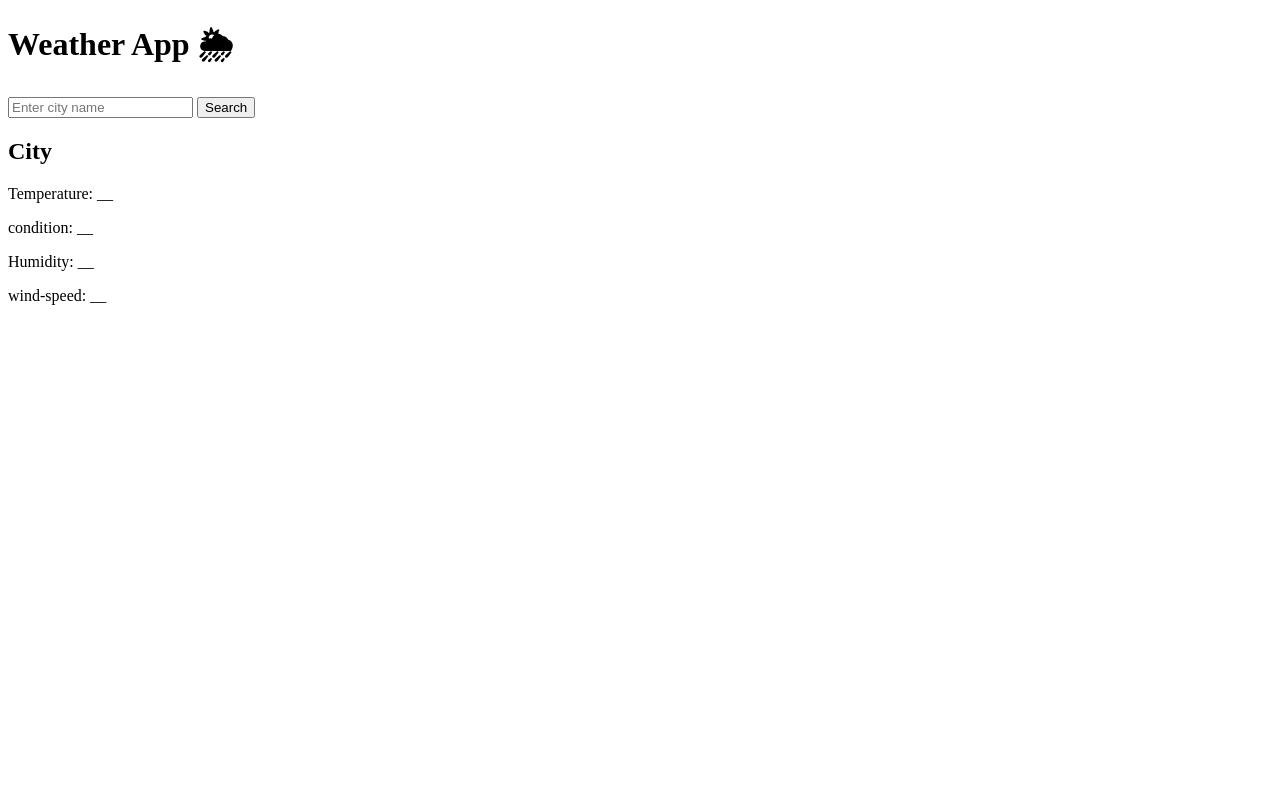
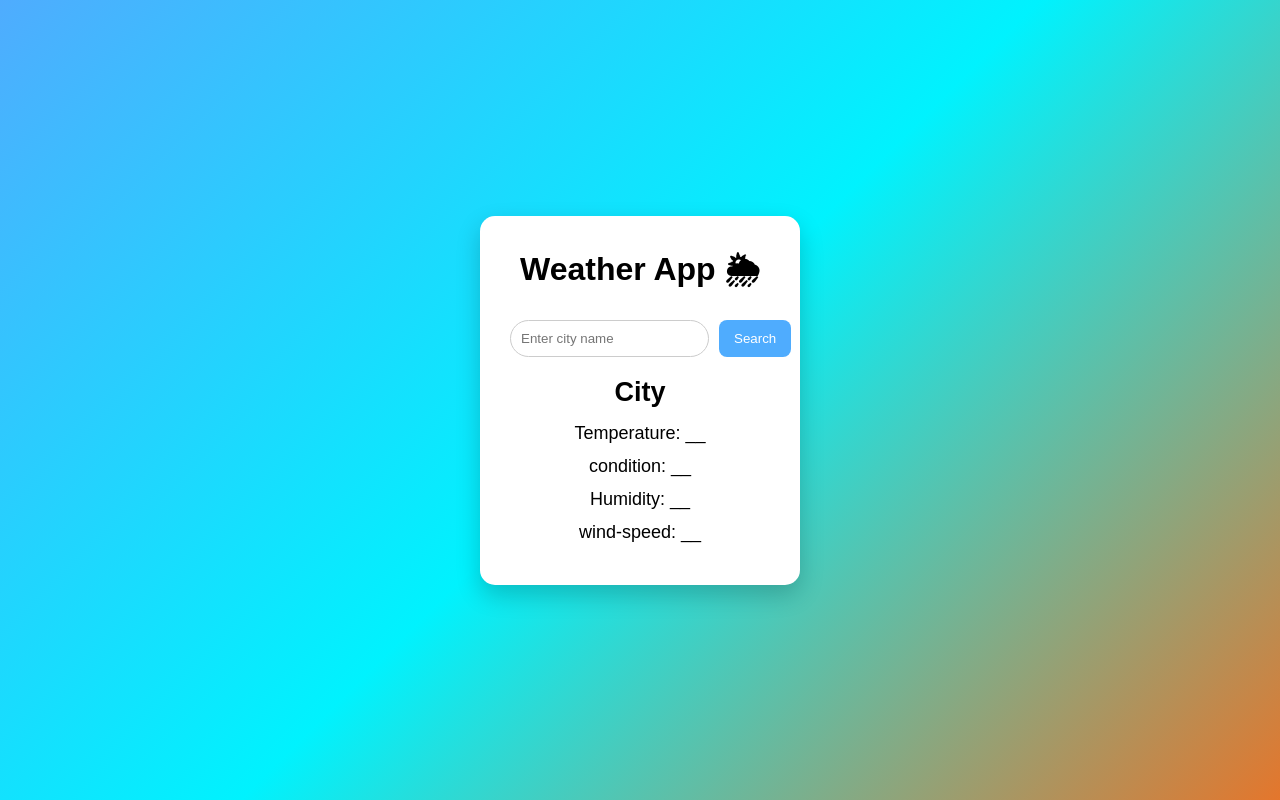
Before and after one commit to devrohitraj838/Weather_app, a plain HTML site: page index.html in a window 1280 px wide. Drawn offline with Linux system fonts and the light colour scheme.

Commit message:
html_files update

```diff
--- a/index.html
+++ b/index.html
@@ -9,7 +9,7 @@
 <body>
     <div class="container">
         <h1>Weather App 🌦</h1>
-        <div class="search box">
+        <div class="search-box">
             <input type="text" id="cityInput" placeholder="Enter city name">
             <button id="searchbtn">Search</button>
         </div>
--- a/style.css
+++ b/style.css
@@ -0,0 +1,57 @@
+*{
+    margin: 0;
+    padding: 0;
+    box-sizing: border-box;
+    font-family: Arial, Helvetica, sans-serif;
+}
+body{
+    height: 100vh;
+    display: flex;
+    justify-content: center;
+    align-items: center;
+    background:linear-gradient(135deg,#4facfe,#00f2fe,rgb(228, 118, 44));
+
+}
+.container{
+    background: white;
+    padding: 30px;
+    border-radius: 15px;
+    width: 320px;
+    text-align: center;
+    box-shadow:0 10px 25px rgba(0,0,0,0.2);
+}
+.container h1{
+    margin-bottom: 20px;
+}
+.search-box{
+    display: flex;
+    gap: 10px;
+    margin-bottom: 20px;
+}
+.search-box input{
+    flex: 1;
+    padding: 10px;
+    border-radius: 50px;
+    border: 1px solid #ccc;
+}
+.search-box button{
+    padding: 10px 15px;
+    border: none;
+    border-radius: 8px;
+    background: #4facfe;
+    color: white;
+    cursor: pointer;
+}
+.search-box button:hover{
+    background: rgb(247, 108, 69);
+}
+.weather-info{
+    margin:8px 0px;
+    font-size: 18px;
+}
+.weather-info h2{
+    margin-bottom: 15px;
+}
+.weather-info p{
+    margin-bottom: 12px;
+}
```
